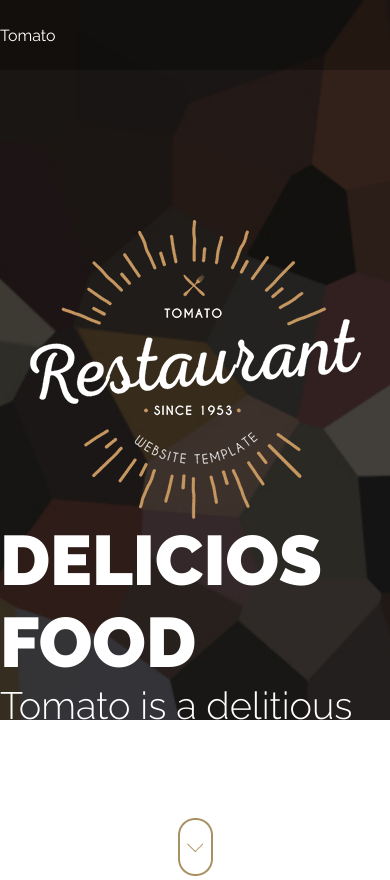
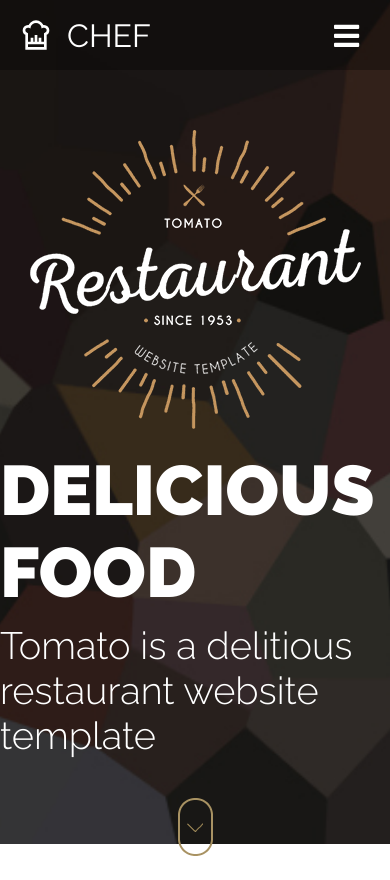
Before and after one commit to svyath/Restaurant-Website, a React (Create React App) app: page / in a window 390 px wide. Built offline with nearby package versions, Linux system fonts and the light colour scheme.

Commit message:
hamburger and main icon adding

```diff
--- a/package.json
+++ b/package.json
@@ -8,6 +8,7 @@
     "@testing-library/user-event": "^12.8.3",
     "react": "^17.0.2",
     "react-dom": "^17.0.2",
+    "react-icons": "^4.2.0",
     "react-router": "^5.2.0",
     "react-router-dom": "^5.2.0",
     "react-scripts": "4.0.3",
--- a/src/components/App/App.js
+++ b/src/components/App/App.js
@@ -1,7 +1,7 @@
 import React from 'react';
-import {BrowserRouter as Router} from 'react-router-dom';
+import {BrowserRouter as Router, Route, Switch} from 'react-router-dom';
 import { GlobalStyle } from '../../globalStyles';
-import Header from '../Header';
+import Header from '../Header/Header';
 
 function App() {
   return (
--- a/src/components/Header/index.jsx
+++ b/src/components/Header/Header.jsx
@@ -1,5 +1,5 @@
 import React from 'react'
-import Navbar from '../Navbar';
+import Navbar from '../Navbar/Navbar';
 import {HeaderContainer, HeaderContent, HeaderItems, HeaderLogo, HeaderH1, HeaderH2, HeaderLink, HeaderLinkImg} from './HeaderElements';
 
 function Header() {
@@ -9,7 +9,7 @@ function Header() {
             <HeaderContent>
                 <HeaderItems>
                     <HeaderLogo></HeaderLogo>
-                    <HeaderH1>Delicios Food</HeaderH1>
+                    <HeaderH1>Delicious Food</HeaderH1>
                     <HeaderH2>Tomato is a delitious restaurant website template</HeaderH2>
                     <HeaderLink>
                         <HeaderLinkImg></HeaderLinkImg>
--- a/src/components/Header/HeaderElements.jsx
+++ b/src/components/Header/HeaderElements.jsx
@@ -5,13 +5,13 @@ import headerLinkImg from '../../images/arrow-down.png';
 
 export const HeaderContainer = styled.div`
     background: url(${headerBackground});
-    height: 720px;
+    height: 100vh;
     background-position: center;
     background-size: cover;
 `;
 
 export const HeaderContent = styled.div `
-    padding-top: 150px;
+    padding-top: 60px;
 `;
 
 export const HeaderItems = styled.div `
@@ -32,6 +32,8 @@ export const HeaderH1 = styled.h1 `
     font-size: 70px;
     font-weight: 900;
     text-transform: uppercase;
+    padding-top: 20px;
+    padding-bottom: 10px;
 `;
 
 export const HeaderH2 = styled.h2 `
@@ -41,6 +43,8 @@ export const HeaderH2 = styled.h2 `
 
 export const HeaderLink = styled.a `
     cursor: pointer;
+    padding-top: 40px;
+    padding-bottom: 20px;
 `;
 
 export const HeaderLinkImg = styled.img.attrs({
--- /dev/null
+++ b/src/components/Navbar/Navbar.jsx
@@ -0,0 +1,26 @@
+import React, {useState} from 'react';
+import {Nav, NavContainer, NavLogo, NavIcon, Hamburger} from './NavbarElements';
+import {FaTimes, FaBars} from 'react-icons/fa';
+
+const Navbar = () => {
+    const [click, setClick] = useState(false);
+    const handleClick = () => setClick(!click);
+
+    return (
+        <>
+            <Nav>
+                <NavContainer>
+                    <NavLogo to='/'>
+                        <NavIcon />
+                        CHEF
+                    </NavLogo>
+                    <Hamburger onClick={handleClick}>
+                        {click ? <FaTimes /> : <FaBars />}
+                    </Hamburger>
+                </NavContainer>
+            </Nav>
+        </>
+    )
+}
+
+export default Navbar;
--- a/src/components/Navbar/NavbarElements.jsx
+++ b/src/components/Navbar/NavbarElements.jsx
@@ -1,7 +1,9 @@
 import styled from 'styled-components';
-import {NavLink as Link} from 'react-router-dom';
+import {Link} from 'react-router-dom';
+import {Container} from '../../globalStyles';
+import {GrRestaurant} from 'react-icons/gr';
 
-export const Nav = styled.nav`
+export const Nav = styled.nav `
     background: rgba(0, 0, 0, 0.3);
     height: 70px;
     margin: 0;
@@ -9,11 +11,60 @@ export const Nav = styled.nav`
     display: flex;
     justify-content: space-between;
     align-items: center;
+    position: sticky;
+    top: 0;
+    z-index: 999;
 `;
 
-export const NavLink = styled(Link)`
+export const NavContainer = styled(Container) `
+    display: flex;
+    justify-content: space-between;
+    align-items: center;
+
+    ${Container}
+`;
+
+export const NavLogo = styled(Link) `
+    color: #fff;
+    display: flex;
+    justify-self: start;
+    align-items: center;
+    cursor: poiner;
+    text-decoration: none;
+    font-size: 2rem;
+`;
+
+export const NavIcon = styled(GrRestaurant) `
+    margin-right: 15px;
+
+    path{
+        stroke: #fff;
+    }
+`;
+
+export const Hamburger = styled.div `
+    display: none;
+
+    @media screen and (max-width: 960px){
+        display: block;
+        position: absolute;
+        top: 0;
+        right: 0;
+        transform: translate(-100%, 60%);
+        font-size: 1.8rem;
+        cursor: pointer;
+    }
+`;
+
+/*
+export const NavLink = styled(Link) `
     display: flex;
     text-decoration: none;
     color: #fff;
     cursor: pointer;
+
+    &:hover {
+        color: #f9c56a;
+    }
 `;
+*/
--- a/src/components/Navbar/index.jsx
+++ /dev/null
@@ -1,14 +0,0 @@
-import React from 'react';
-import {Nav, NavLink} from './NavbarElements';
-
-const Navbar = () => {
-    return (
-        <>
-            <Nav>
-                <NavLink to='/'>Tomato</NavLink>
-            </Nav>
-        </>
-    )
-}
-
-export default Navbar;
--- a/src/globalStyles.js
+++ b/src/globalStyles.js
@@ -1,4 +1,5 @@
-import {createGlobalStyle} from 'styled-components';
+import styled, {createGlobalStyle} from 'styled-components';
+
 
 export const GlobalStyle = createGlobalStyle`
     * {
@@ -7,3 +8,16 @@ export const GlobalStyle = createGlobalStyle`
         font-family: 'Raleway', sans-serif;
     }
 `;
+
+export const Container = styled.div `
+    z-index: 1;
+    max-width: 1170px;
+    width: 100%;
+    padding-right: 30px;
+    padding-left: 30px;
+
+    @media screen and (max-width: 991px){
+        padding-right: 20px;
+        padding-left: 20px;
+    }
+`;
```
Also changed, not shown: 1 other file (tests, documents, lock files or other folders).
